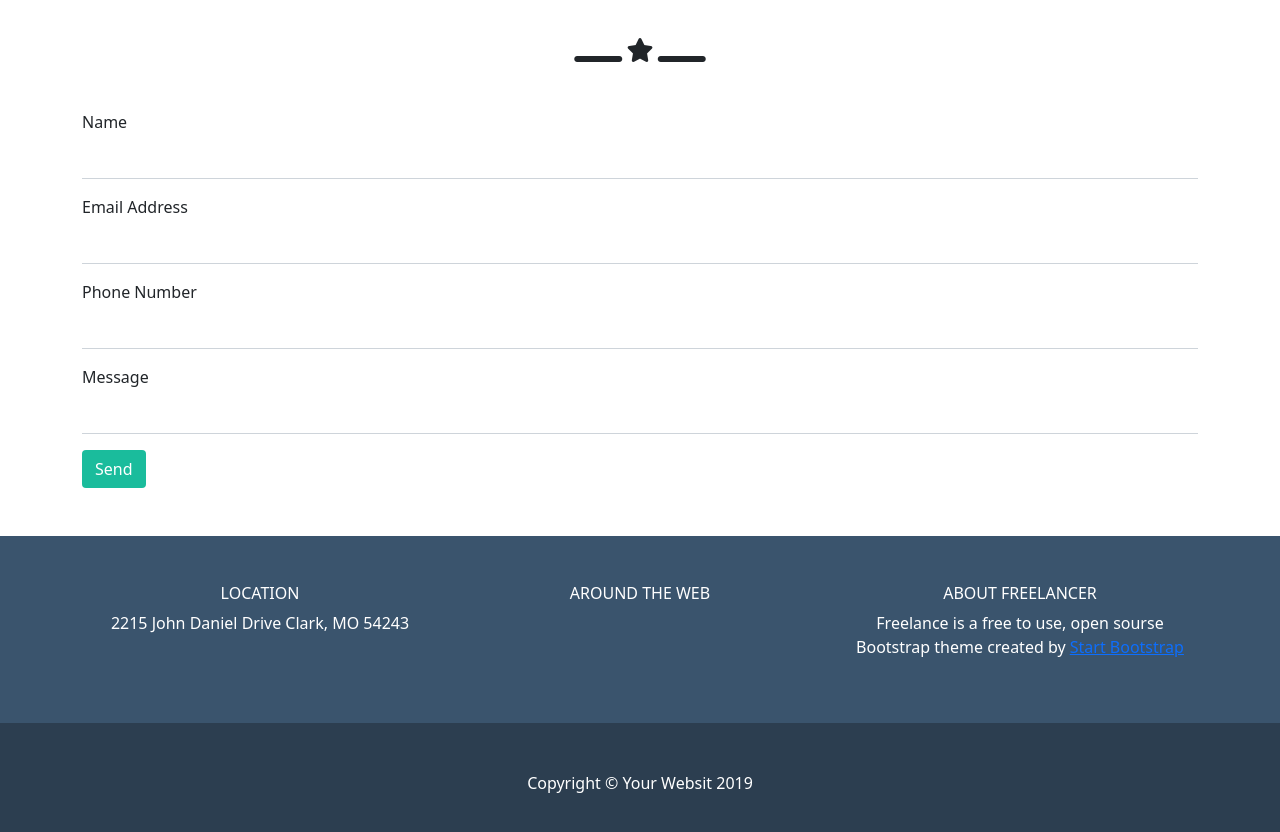
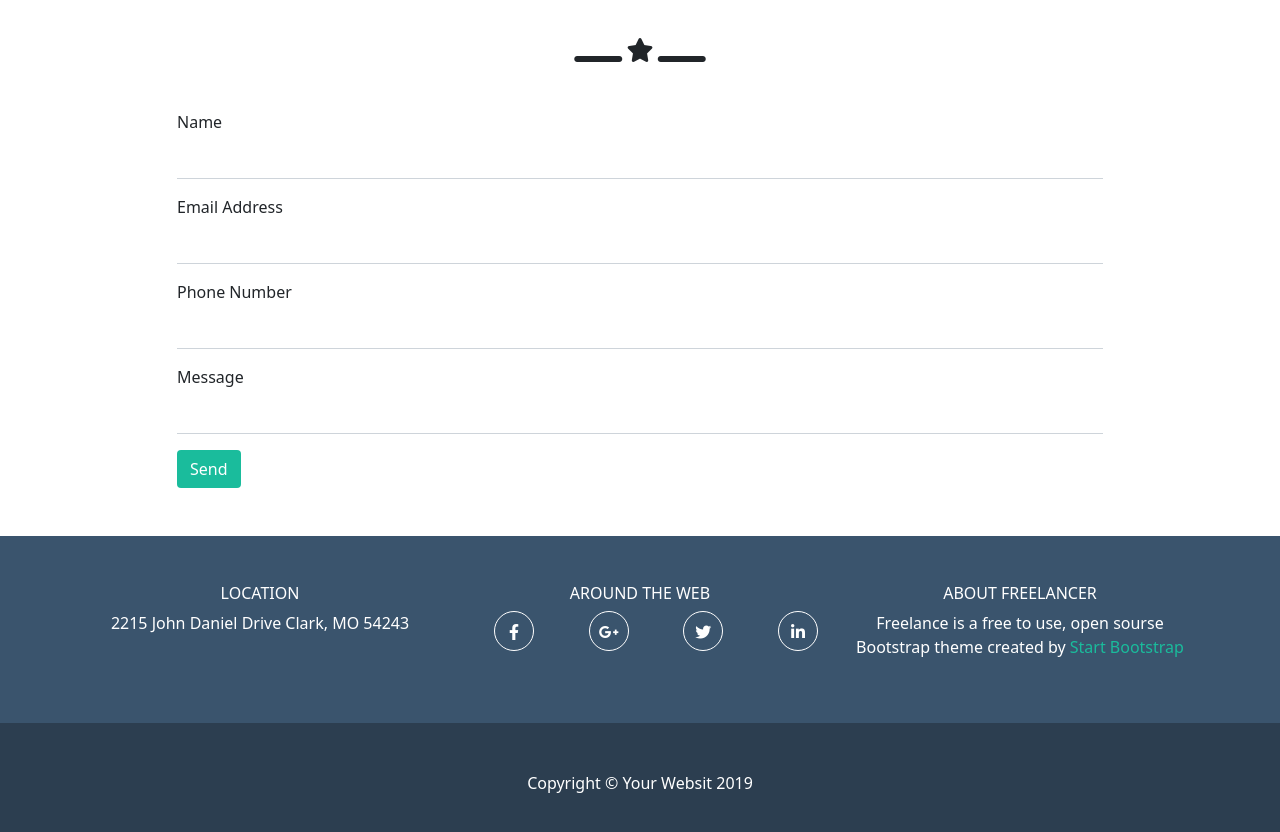
Before and after one commit to danieldorazio/html-css-bootstrap-freelancer, a plain HTML site: page index.html in a window 1280 px wide. Shown: the part 2236-3068 px from the top of the page. Drawn offline with nearby package versions, Linux system fonts and the light colour scheme.

Commit message:
update-design :footer

```diff
--- a/css/style.css
+++ b/css/style.css
@@ -15,11 +15,7 @@
 *  COOMON *
 **********/
 
-.ms-wrapper {
-    width: 90%;
-    max-width: 800px;
-    margin: 0 auto;
-}
+
 
 img {
     max-width: 100%;
@@ -35,6 +31,10 @@ img {
 
 .ms-star i {
     font-size: 1.5rem;
+}
+
+ul {
+    list-style: none;
 }
 
 /**********
@@ -97,6 +97,23 @@ header {
     background-color: var(--footer-top-color);
 }
 
+#footer-top li {
+    width: 40px;
+    height: 40px;
+    border: 1px solid white;
+    line-height: 40px;
+    text-align: center;
+    border-radius: 50%;
+
+}
+
+#footer-top a {
+    text-decoration: none;
+    color: var(--hero-about-color);
+
+}
+
+
 /********** FOOTER-BOTTOM **********/
 
 #footer-bottom {
--- a/index.html
+++ b/index.html
@@ -111,7 +111,7 @@
                     <span class="ms-star">
                         <i class="fa-solid fa-star mb-5"></i>
                     </span>
-                    <div class="row justify-content-between  text-start mb-5">    <!--per creare un contenuto piu piccolo posso dare una colonna piu piccola e le proprieta di flex o creare uno ms_sm_container-->
+                    <div class="row justify-content-center g-4 text-start mb-5">    <!--per creare un contenuto piu piccolo posso dare una colonna piu piccola e le proprieta di flex o creare uno ms_sm_container-->
                         <div class="col-8 col-md-5">Lorem ipsum dolor, sit amet consectetur adipisicing elit. Hic perferendis incidunt amet. Voluptate, iste ut ab autem ipsam aliquid ad sunt in tempore repellendus ipsum nam ratione eius blanditiis maxime!</div>
                         <div class="col-8 col-md-5">Lorem ipsum, dolor sit amet consectetur adipisicing elit. Aperiam iure autem tempore at quisquam molestias, sunt consectetur temporibus. Quos voluptates aspernatur mollitia sed exercitationem nisi qui deleniti asperiores voluptas ipsam.</div>
                     </div>
@@ -130,6 +130,8 @@
                 <span class="ms-star">
                     <i class="fa-solid fa-star mb-5"></i>
                 </span>
+                <div class="row justify-content-center">
+                    <div class="col-10">
                         <form class="text-start">
                             <div class="mb-3">
                                 <label for="Name" class="form-label">Name</label>
@@ -152,11 +154,9 @@
                             </div>
 
                             <button type="submit" class="btn ms-btn-send">Send</button>
-
                         </form>
-
-
-
+                    </div>
+                </div>
             </div>
         </section>
     </main>
@@ -170,19 +170,35 @@
         <section id="footer-top" class="py-5">
             <div class="container text-white text-center">
                 <div class="row g-4">
+
                     <div class="col-12 col-md-4">
                         <h6>LOCATION</h6>
                         <p>2215 John Daniel Drive Clark, MO 54243</p>
                     </div>
+
                     <div class="col-12 col-md-4">
                         <h6>AROUND THE WEB</h6>
+                        <ul class="d-flex justify-content-between">
+                            <li>
+                                <i class="fa-brands fa-facebook-f"></i>
+                            </li>
+                            <li>
+                                <i class="fa-brands fa-google-plus-g"></i>
+                            </li>
+                            <li>
+                                <i class="fa-brands fa-twitter"></i>
+                            </li>
+                            <li>
+                                <i class="fa-brands fa-linkedin-in"></i>
+                            </li>
+                        </ul>
                     </div>
+
                     <div class="col-12 col-md-4">
                         <h6>ABOUT FREELANCER</h6>
                         <p>Freelance is a free to use, open sourse Bootstrap theme created by
                             <a href="">Start Bootstrap</a>
                         </p>
-
                     </div>
                 </div>
             </div>
```
Lines whose indentation alone changed are shown as unchanged.
